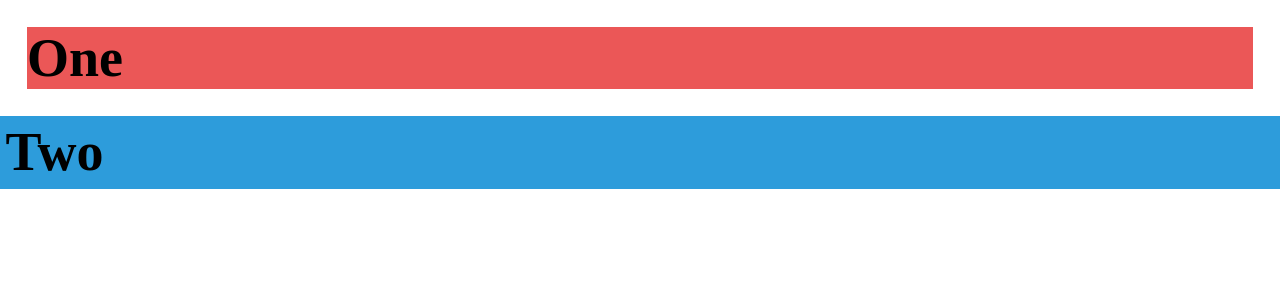
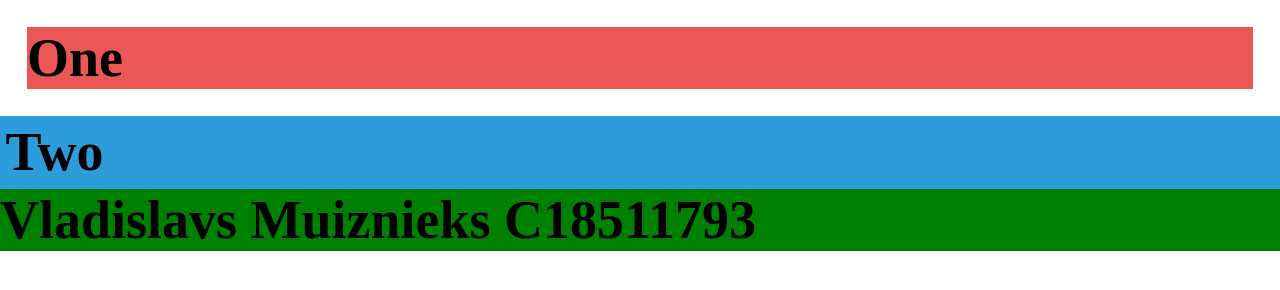
Before and after one commit to vladxmuiznieks/LabsRWA, a plain HTML site: page index.html in a window 1280 px wide. Drawn offline with Linux system fonts and the light colour scheme.

Commit message:
Added another box

```diff
--- a/index.html
+++ b/index.html
@@ -11,5 +11,6 @@
 <body>
     <h1 class="box-one">One</h1>
     <h1 class="box-two">Two</h1>
+    <h1 class="box-three">Vladislavs Muiznieks C18511793</h1>
 </body>
 </html>
--- a/style.css
+++ b/style.css
@@ -28,3 +28,12 @@
     margin: 0em;
 
 }
+
+.box-three {
+
+    padding: 0.1 em 0.5em;
+    background-color: green;
+    border: 0 solid #27AE60;
+
+    margin: 0em;
+}
```
